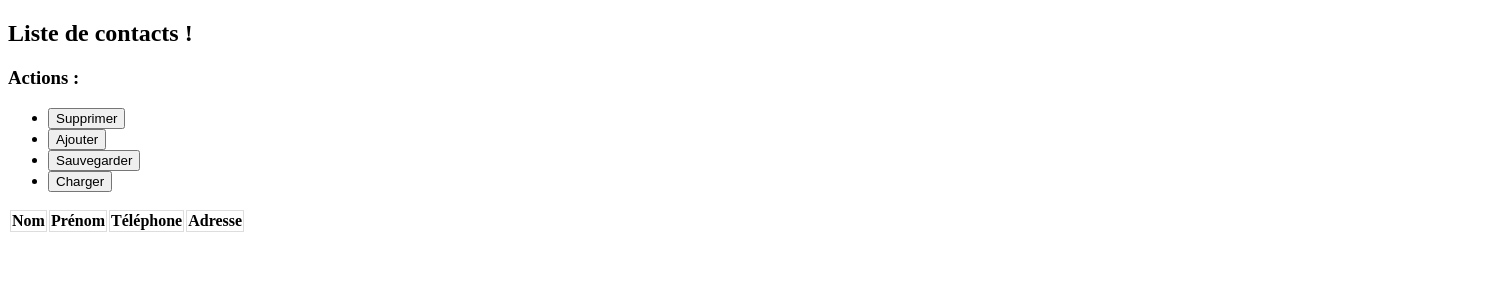
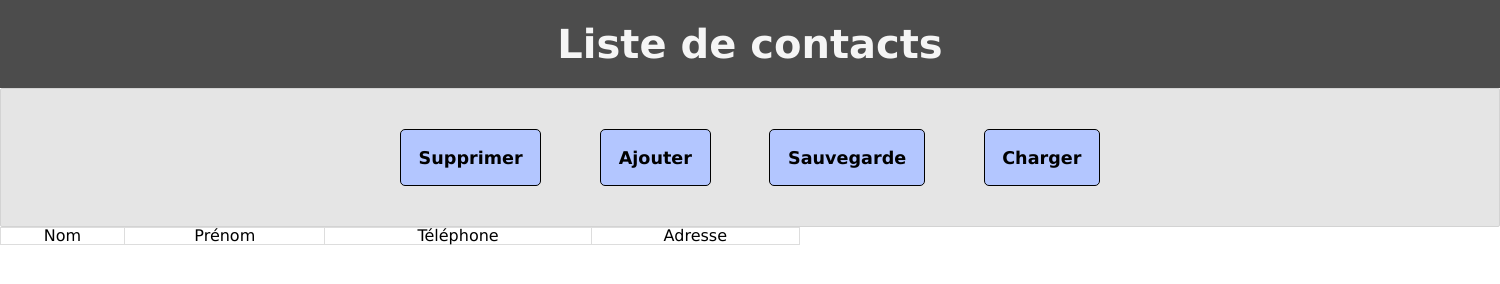
Before and after one commit to DimGael/harmoElectron, an Electron app: page index.html in a window 1500 px wide. Drawn offline with nearby package versions, Linux system fonts and the light colour scheme; no server answers.

Commit message:
Ajout de css, tout est plus beau ! :o

```diff
--- /dev/null
+++ b/css/reset.css
@@ -0,0 +1,48 @@
+/* http://meyerweb.com/eric/tools/css/reset/
+   v2.0 | 20110126
+   License: none (public domain)
+*/
+
+html, body, div, span, applet, object, iframe,
+h1, h2, h3, h4, h5, h6, p, blockquote, pre,
+a, abbr, acronym, address, big, cite, code,
+del, dfn, em, img, ins, kbd, q, s, samp,
+small, strike, strong, sub, sup, tt, var,
+b, u, i, center,
+dl, dt, dd, ol, ul, li,
+fieldset, form, label, legend,
+table, caption, tbody, tfoot, thead, tr, th, td,
+article, aside, canvas, details, embed,
+figure, figcaption, footer, header, hgroup,
+menu, nav, output, ruby, section, summary,
+time, mark, audio, video {
+    margin: 0;
+    padding: 0;
+    border: 0;
+    font-size: 100%;
+    font: inherit;
+    vertical-align: baseline;
+}
+/* HTML5 display-role reset for older browsers */
+article, aside, details, figcaption, figure,
+footer, header, hgroup, menu, nav, section {
+    display: block;
+}
+body {
+    line-height: 1;
+}
+ol, ul {
+    list-style: none;
+}
+blockquote, q {
+    quotes: none;
+}
+blockquote:before, blockquote:after,
+q:before, q:after {
+    content: '';
+    content: none;
+}
+table {
+    border-collapse: collapse;
+    border-spacing: 0;
+}
--- a/css/style.css
+++ b/css/style.css
@@ -1,3 +1,62 @@
+*{
+    font-family: Verdana, sans-serif;
+}
+
 td, th {
     border: 1px solid #dddddd;
 }
+
+#table_contacts{
+	width:800px;
+}
+
+.listbtn{
+    display:flex;
+    max-width:700px;
+    margin: 1.3rem auto;
+    justify-content: space-between;
+}
+
+.listbtn__element{
+    list-style: none;
+}
+
+.listbtn__btn{
+    border:1px solid black;
+    background-color: #b3c6ff;
+    font-weight: bolder;
+    border-radius: 5px;
+    font-size:1.1rem;
+    padding:1.1rem;
+}
+
+.listbtn__btn:active{
+    padding:1.2rem;
+}
+
+.main__title{
+    text-align: center;
+    font-size: 2.5rem;
+    font-weight: bold;
+}
+
+.firstmedia__header{
+    background-color:rgba(0,0,0,0.1);
+    border:1px solid lightgray;
+    border-radius: 2px;
+    padding:1.2rem 0;
+}
+
+.main__header{
+    background-color: rgba(0,0,0,0.7);
+    color:whitesmoke;
+    padding:1.5rem 0;
+}
+
+#table_contacts_wrapper{
+    margin:8px 0;
+}
+
+.pull-left{
+    float: left !important;
+}
--- a/index.html
+++ b/index.html
@@ -3,6 +3,7 @@
     <head>
         <meta charset="UTF-8">
         <link rel="stylesheet" href="css/datatables.min.css">
+        <link rel="stylesheet" href="css/reset.css">
         <link rel="stylesheet" href="css/style.css">
         <title>Contacts</title>
     </head>
@@ -15,18 +16,20 @@
             require( 'datatables.net-select-jqui' )();
         </script>
 
+        <main>
+            <header class="main__header">
+                <h1 class="main__title">Liste de contacts</h1>
+            </header>
             <section>
-            <header>
-                <h1>Liste de contacts !</h1>
-                <div>
-                    <h3>Actions :</h3>
-                    <ul>
-                        <li><input type="button" class="supprimer" value="Supprimer"></li>
-                        <li><input type="button" class="btn_add" value="Ajouter"></li>
-                        <li><input type="button" class="btn_sauvegarder" value="Sauvegarder"></li>
-                        <li><input type="button" class="btn_charger" value="Charger"></li>
+                <header class="firstmedia__header">
+                    <nav class="firstmedia__nav">
+                        <ul class="listbtn">
+                            <li class="listbtn__element"><button class="supprimer listbtn__btn">Supprimer</button></li>
+                            <li class="listbtn__element"><button class="btn_add listbtn__btn">Ajouter</button></li>
+                            <li class="listbtn__element"><button class="btn_sauvegarder listbtn__btn">Sauvegarde</button></li>
+                            <li class="listbtn__element"><button class="btn_charger listbtn__btn">Charger</button></li>
                         </ul>
-                </div>
+                    </nav>
                 </header>
                 <table id="table_contacts">
                     <thead>
@@ -49,7 +52,7 @@
                 </ul>
                 <input type="submit" value="Ajouter"/>
             </form>
-
+        </main>
 
 
         <script type="text/javascript" src="js/listeContact.js"></script>
--- a/js/jquery_contact.js
+++ b/js/jquery_contact.js
@@ -1,10 +1,10 @@
 var nodeConsole = require('console');
-var myConsole = new nodeConsole.Console(process.stdout, process.stderr);
+//var myConsole = new nodeConsole.Console(process.stdout, process.stderr);
 
 
 $(document).ready(function() {
 
-    $('#table_contacts').DataTable({
+    var table = $('#table_contacts').DataTable({
         scrollY: 200,
         ordering: true,
         select: true,
@@ -12,13 +12,14 @@
         paging:false,
     });
 
-    var table = $('#table_contacts').DataTable();$
+    $('.dataTables_filter').addClass('pull-left');
+
 
         let body = $('body');
         //Listener sur les boutons supprimer
         body.find('.supprimer').on('click', null, function (event) {
             event.preventDefault();
-            table.row('.selected').each(function(index, value){
+            table.rows('.selected').each(function(index, value){
                 supprimerContact($(this)[0]);
                 table.row($(this)).remove();
             });
@@ -31,7 +32,9 @@
     /* ******************* AJOUT D'UN NOUVEAU CONTACT ***********************/
     $('.btn_add').on('click', null, function(event){
         event.preventDefault();
-        $('#form_add').toggle();
+        let form = $('#form_add');
+        form.toggle();
+        form.find("input[name='prenom']").focus();
     });
 
     $('#form_add').on('submit', null, function(event){
```
Lines whose indentation alone changed are shown as unchanged.
